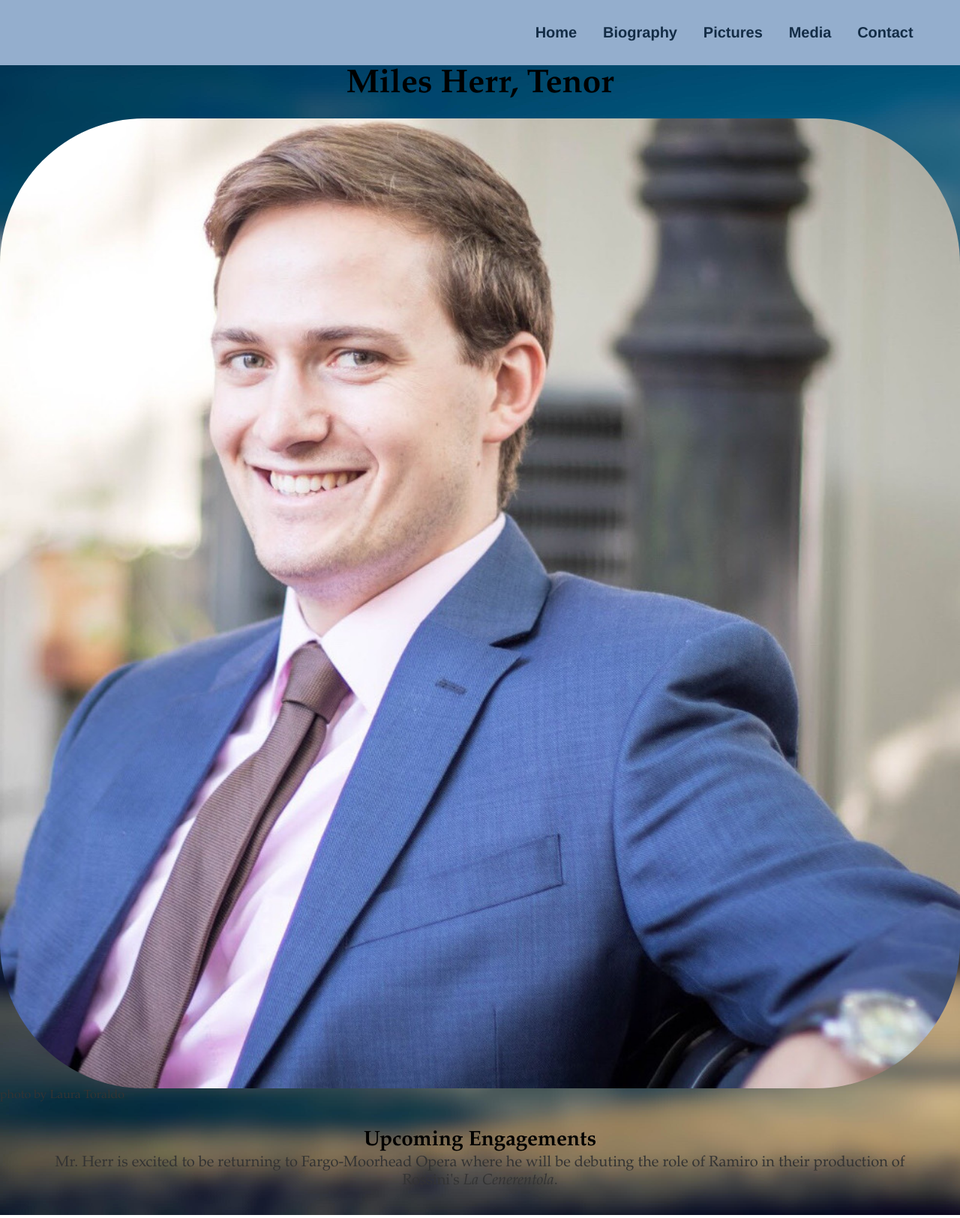
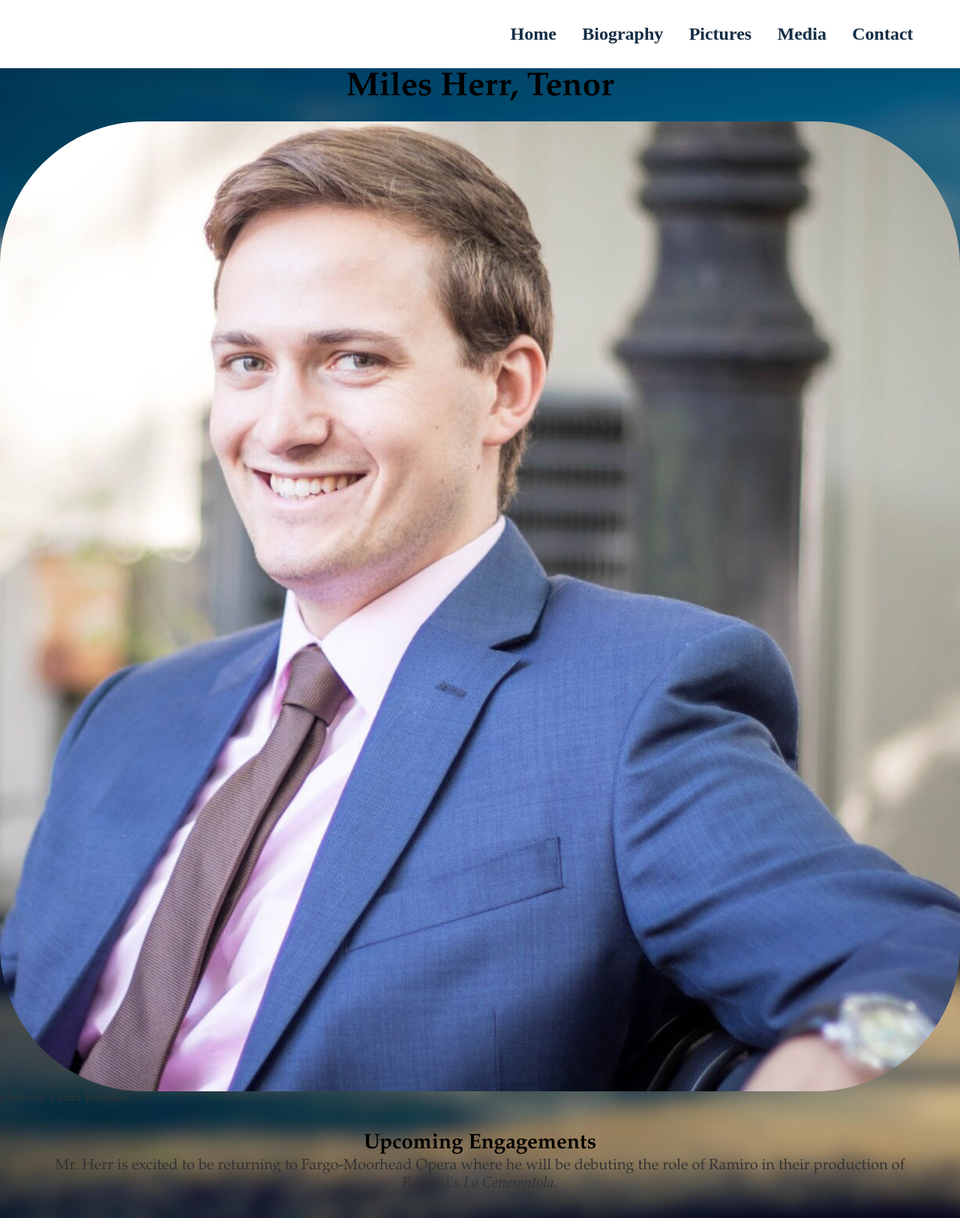
Before and after one commit to leemlb06pmi/leemlb06pmi.github.io, a Jekyll site: the page built from index.html, in a window 1280 px wide. Shown: the whole page at 75% size. Built offline with Jekyll 4.4.1, drawn with Linux system fonts in a browser that asks for light colours.

Commit message:
Update main.css

```diff
--- a/css/main.css
+++ b/css/main.css
@@ -21,8 +21,9 @@ div.container{
 	/*margin-top:.5%;*/
 }
 
-nav ul, footer ul {
-	background-color:rgba(42,94,155,0.5);
+nav ul {
+	background-color:rgba(255,255,255,0)
+	/*background-color:rgba(42,94,155,0.5);*/
     	font-family:'Helvetica', 'Arial', 'Sans-Serif';
     	padding: 2.5%;
 	margin: auto;
@@ -39,7 +40,7 @@ nav ul li {
 li a:link {
 	color: rgb(20,45,70);
 	text-decoration:none;
-	font-size: 1.25em;
+	font-size: 1.5em;
 }
 
 li a:hover {
```
